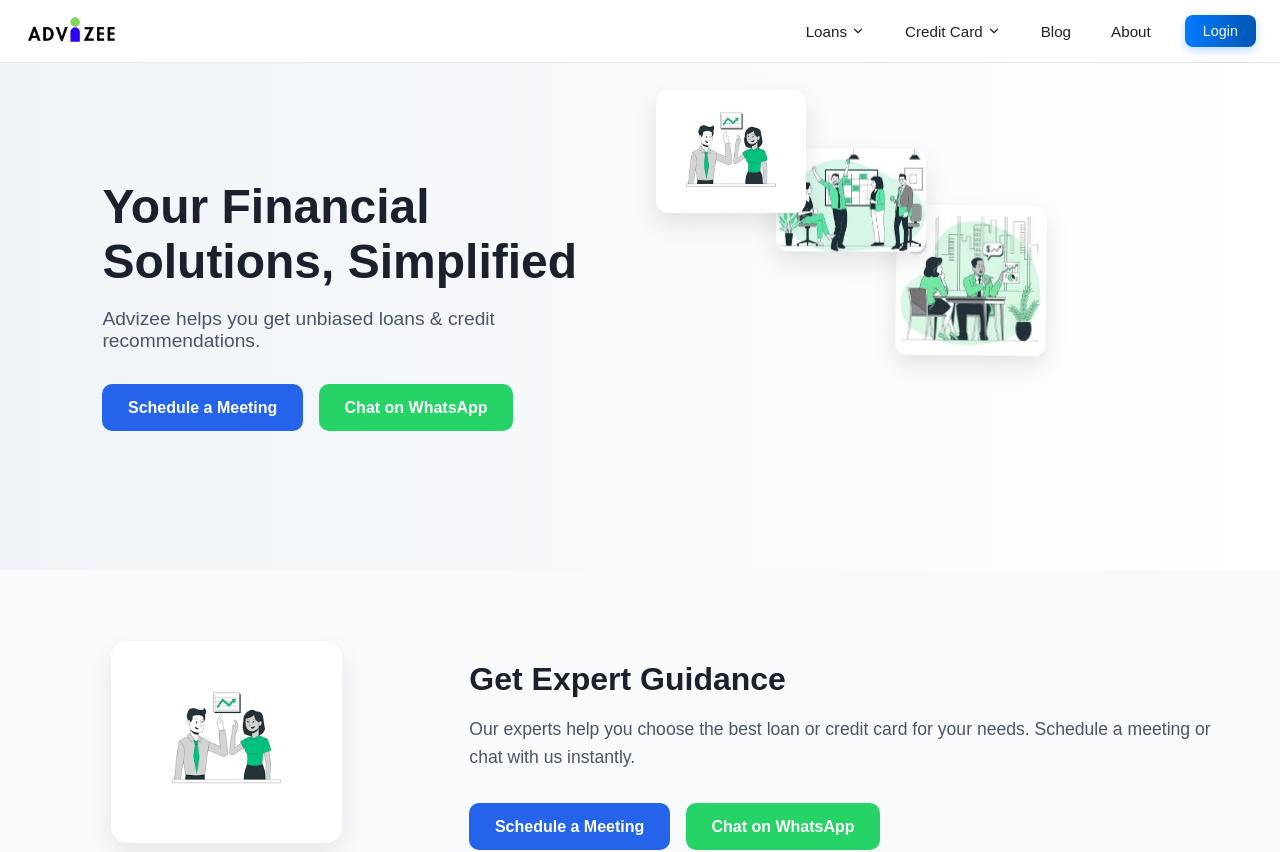
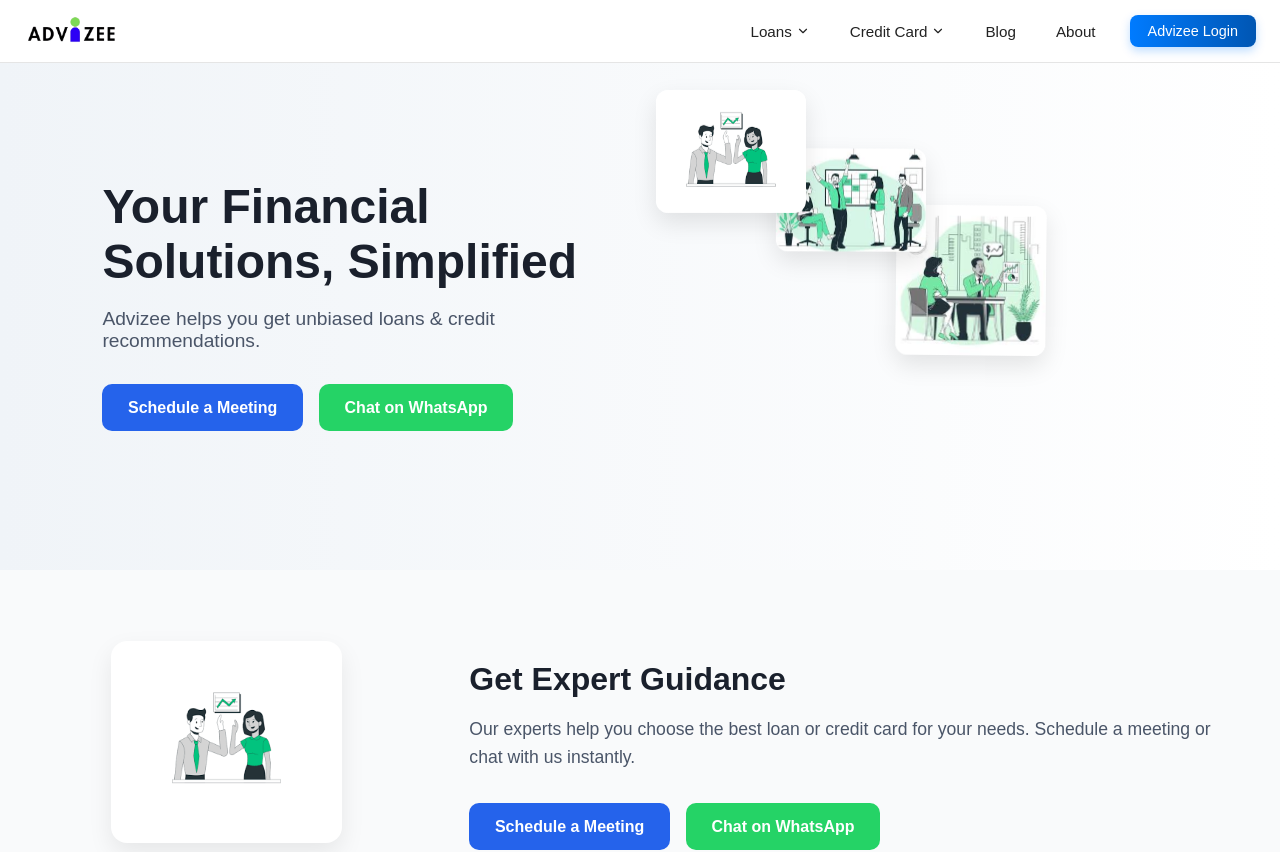
Before and after one commit to Advizee/Advizee, a React (Vite) app: page / in a window 1280 px wide. Shown: the top 852 px of the page. Built offline with nearby package versions, Linux system fonts and the light colour scheme.

Commit message:
second commit

```diff
--- a/src/components/Navbar.tsx
+++ b/src/components/Navbar.tsx
@@ -122,7 +122,7 @@
         </ul>
 
         <Link to="/login">
-          <button className="login-btn">Login</button>
+          <button className="login-btn">Advizee Login</button>
         </Link>
       </div>
     </nav>
```
